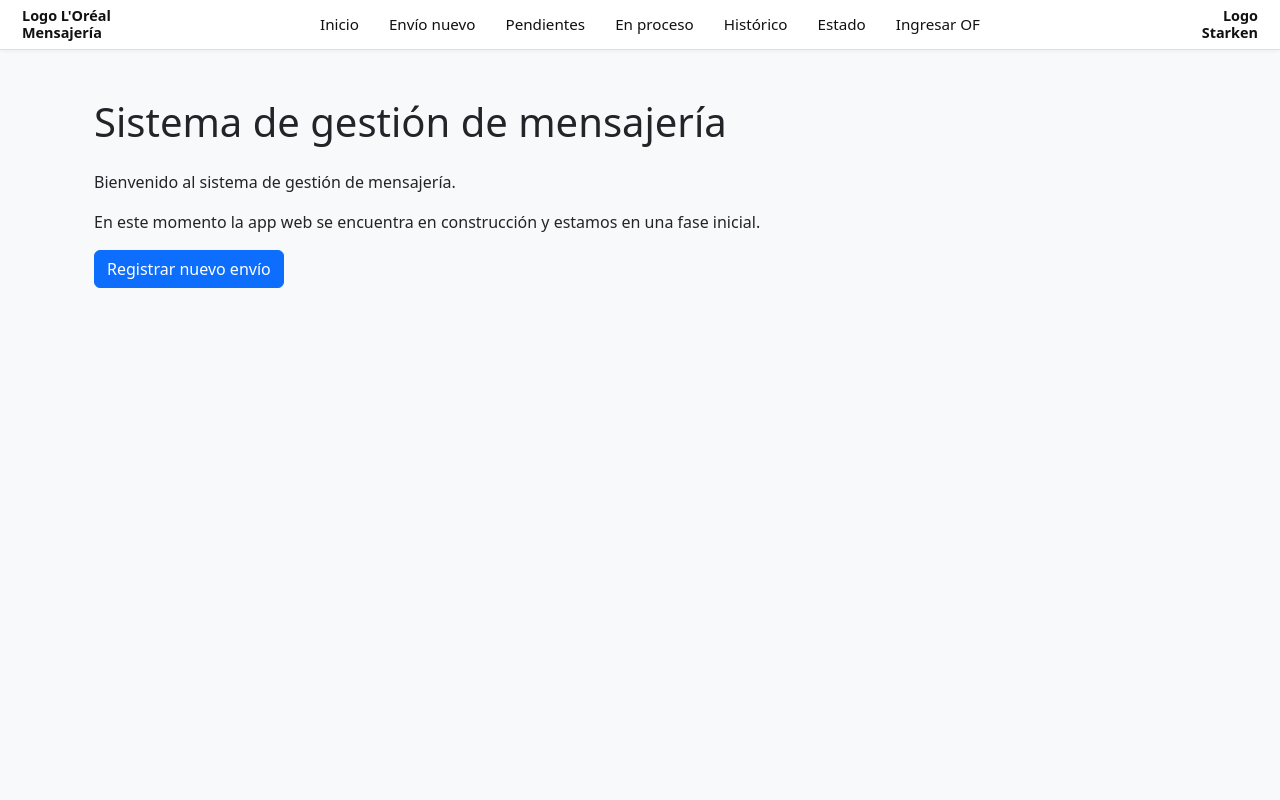
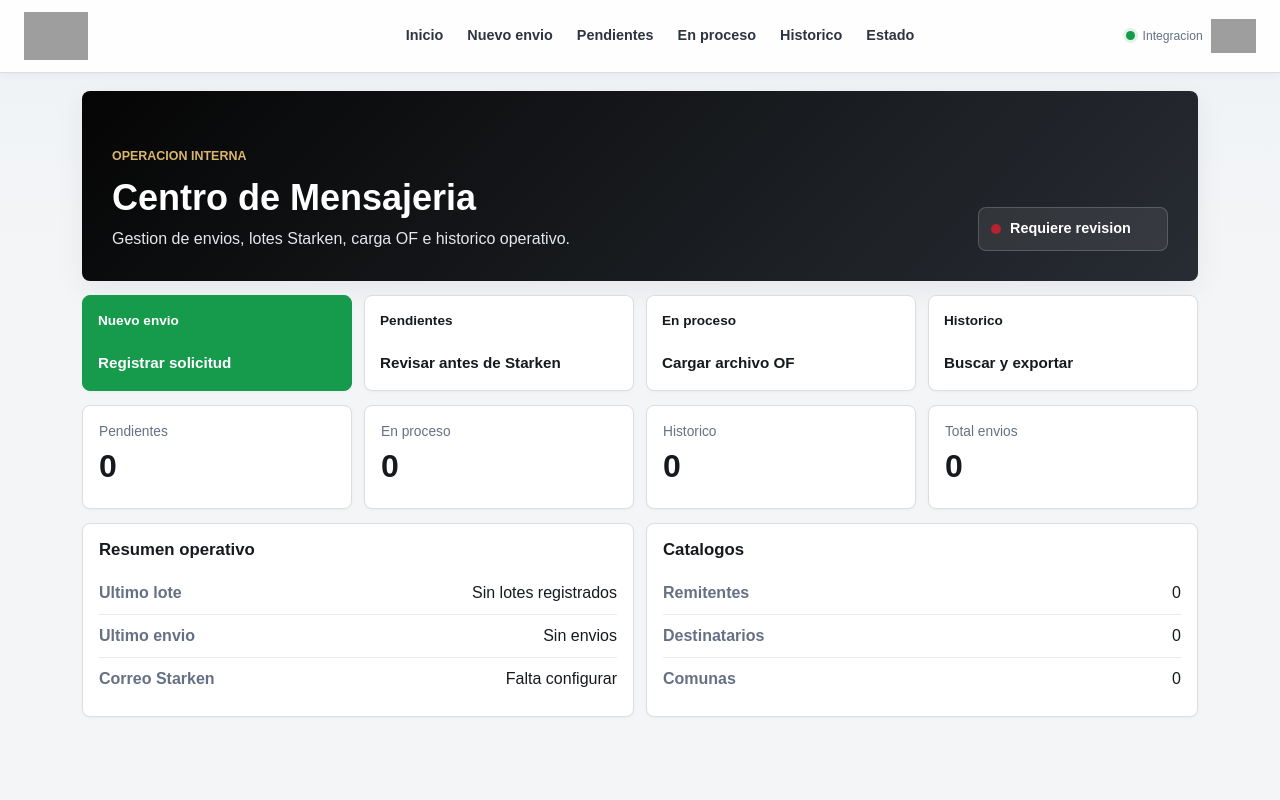
Before and after one commit to renato1505/proyecto-sistema-mensajeria, a Flask app: page / in a window 1280 px wide. Run offline with Flask 3, Linux system fonts and the light colour scheme; data that the repository does not hold is empty; parts of the project's set-up code (start-up, migrations or seed data) failed here and were passed over; grey boxes are pictures that could not be loaded.

Commit message:
Actualizar identidad visual inicial

```diff
--- a/routes/paginas.py
+++ b/routes/paginas.py
@@ -171,7 +171,8 @@ def _query_desde_filtros(db, filtros):
 def registrar_rutas_paginas(app):
     @app.route("/")
     def inicio():
-        return render_template("index.html")
+        estado = obtener_estado_sistema()
+        return render_template("index.html", estado=estado)
 
     @app.route("/estado_sistema")
     def estado_sistema():
--- /dev/null
+++ b/static/css/global.css
@@ -0,0 +1,240 @@
+:root {
+    --app-bg: #f3f5f7;
+    --surface: #ffffff;
+    --surface-muted: #f8fafb;
+    --line: #d9dee5;
+    --line-soft: #e8ebef;
+    --text: #161a1f;
+    --muted: #667085;
+    --muted-strong: #475467;
+    --brand-black: #050505;
+    --brand-green: #169b4d;
+    --brand-green-dark: #0d6f36;
+    --brand-red: #b4232f;
+    --brand-gold: #b08a3c;
+    --shadow-soft: 0 10px 30px rgba(15, 23, 42, 0.06);
+}
+
+html {
+    min-height: 100%;
+}
+
+body {
+    min-height: 100%;
+    color: var(--text);
+    background:
+        linear-gradient(180deg, #eef1f4 0, var(--app-bg) 240px),
+        var(--app-bg);
+    font-family: Arial, Helvetica, sans-serif;
+}
+
+a {
+    text-decoration: none;
+}
+
+.app-header {
+    position: sticky;
+    top: 0;
+    z-index: 1020;
+    background: rgba(255, 255, 255, 0.96);
+    border-bottom: 1px solid var(--line);
+    box-shadow: 0 1px 8px rgba(15, 23, 42, 0.06);
+}
+
+.app-header-inner {
+    display: grid;
+    grid-template-columns: minmax(210px, 260px) 1fr minmax(160px, 220px);
+    align-items: center;
+    gap: 18px;
+    min-height: 72px;
+    padding: 10px 24px;
+}
+
+.brand-main {
+    display: inline-flex;
+    align-items: center;
+    gap: 12px;
+    min-width: 0;
+    color: var(--brand-black);
+}
+
+.brand-main img {
+    max-width: 178px;
+    max-height: 48px;
+    object-fit: contain;
+}
+
+.brand-fallback {
+    display: inline-flex;
+    flex-direction: column;
+    line-height: 1.05;
+}
+
+.brand-fallback strong {
+    color: var(--brand-black);
+    font-size: 1.1rem;
+    letter-spacing: 0;
+}
+
+.brand-fallback small {
+    color: var(--muted);
+    font-size: 0.78rem;
+}
+
+.app-nav {
+    display: flex;
+    align-items: center;
+    justify-content: center;
+    gap: 4px;
+    min-width: 0;
+}
+
+.app-nav a {
+    color: #2e3440;
+    border-radius: 6px;
+    padding: 8px 10px;
+    font-size: 0.9rem;
+    font-weight: 600;
+    white-space: nowrap;
+}
+
+.app-nav a:hover,
+.app-nav a:focus {
+    color: var(--brand-black);
+    background: #eef2f5;
+}
+
+.brand-partner {
+    display: inline-flex;
+    align-items: center;
+    justify-content: flex-end;
+    gap: 8px;
+    color: var(--muted-strong);
+    min-width: 0;
+}
+
+.brand-partner img {
+    max-width: 92px;
+    max-height: 34px;
+    object-fit: contain;
+}
+
+.brand-partner strong {
+    color: var(--brand-green-dark);
+    font-size: 0.95rem;
+}
+
+.partner-text {
+    color: var(--muted);
+    font-size: 0.76rem;
+}
+
+.status-dot {
+    width: 9px;
+    height: 9px;
+    border-radius: 50%;
+    background: var(--brand-green);
+    box-shadow: 0 0 0 3px rgba(22, 155, 77, 0.12);
+}
+
+.app-main {
+    margin-top: 18px;
+    padding-bottom: 36px;
+}
+
+.alert {
+    border-radius: 8px;
+    border-width: 1px;
+}
+
+.alert-auto-hide {
+    transition: opacity 0.5s ease, transform 0.5s ease;
+}
+
+.alert-auto-hide.ocultando {
+    opacity: 0;
+    transform: translateY(-8px);
+}
+
+.btn {
+    border-radius: 6px;
+    font-weight: 700;
+}
+
+.btn-primary {
+    background: var(--brand-black);
+    border-color: var(--brand-black);
+}
+
+.btn-primary:hover,
+.btn-primary:focus {
+    background: #2a2f36;
+    border-color: #2a2f36;
+}
+
+.btn-success {
+    background: var(--brand-green);
+    border-color: var(--brand-green);
+}
+
+.btn-success:hover,
+.btn-success:focus {
+    background: var(--brand-green-dark);
+    border-color: var(--brand-green-dark);
+}
+
+.table {
+    --bs-table-hover-bg: #f5f7f9;
+}
+
+.table thead th {
+    color: #344054;
+    background: #eef1f4;
+    border-color: var(--line);
+    font-size: 0.84rem;
+}
+
+.form-control,
+.form-select {
+    border-color: #cfd6df;
+    border-radius: 6px;
+}
+
+.form-control:focus,
+.form-select:focus {
+    border-color: #8f9aaa;
+    box-shadow: 0 0 0 0.2rem rgba(17, 24, 39, 0.08);
+}
+
+@media (max-width: 1100px) {
+    .app-header-inner {
+        grid-template-columns: 1fr;
+        gap: 8px;
+    }
+
+    .brand-main,
+    .brand-partner {
+        justify-content: center;
+    }
+
+    .app-nav {
+        justify-content: flex-start;
+        overflow-x: auto;
+        padding-bottom: 4px;
+    }
+}
+
+@media (max-width: 576px) {
+    .app-header-inner {
+        padding: 10px 14px;
+    }
+
+    .app-nav a {
+        padding: 7px 9px;
+        font-size: 0.84rem;
+    }
+
+    .brand-partner {
+        display: none;
+    }
+}
--- /dev/null
+++ b/static/css/index.css
@@ -0,0 +1,225 @@
+.home-shell {
+    display: flex;
+    flex-direction: column;
+    gap: 14px;
+}
+
+.home-hero {
+    display: flex;
+    align-items: flex-end;
+    justify-content: space-between;
+    gap: 18px;
+    min-height: 190px;
+    padding: 30px;
+    color: #fff;
+    background:
+        linear-gradient(135deg, rgba(5, 5, 5, 0.98), rgba(42, 47, 54, 0.94)),
+        #050505;
+    border-radius: 8px;
+    box-shadow: var(--shadow-soft);
+}
+
+.home-kicker {
+    display: inline-flex;
+    margin-bottom: 10px;
+    color: #d9b66b;
+    font-size: 0.78rem;
+    font-weight: 800;
+    text-transform: uppercase;
+    letter-spacing: 0;
+}
+
+.home-hero h1 {
+    margin: 0;
+    font-size: 2.25rem;
+    font-weight: 800;
+}
+
+.home-hero p {
+    max-width: 560px;
+    margin: 8px 0 0;
+    color: #e4e7ec;
+    font-size: 1rem;
+}
+
+.home-system-status {
+    display: inline-flex;
+    align-items: center;
+    gap: 9px;
+    min-width: 190px;
+    padding: 10px 12px;
+    background: rgba(255, 255, 255, 0.08);
+    border: 1px solid rgba(255, 255, 255, 0.18);
+    border-radius: 8px;
+}
+
+.home-system-status span {
+    width: 10px;
+    height: 10px;
+    border-radius: 50%;
+}
+
+.home-system-status.ok span {
+    background: var(--brand-green);
+}
+
+.home-system-status.alerta span {
+    background: var(--brand-red);
+}
+
+.home-system-status strong {
+    color: #fff;
+    font-size: 0.9rem;
+}
+
+.home-actions {
+    display: grid;
+    grid-template-columns: repeat(4, minmax(0, 1fr));
+    gap: 12px;
+}
+
+.home-action {
+    display: flex;
+    min-height: 96px;
+    flex-direction: column;
+    justify-content: space-between;
+    padding: 15px;
+    color: var(--text);
+    background: var(--surface);
+    border: 1px solid var(--line);
+    border-radius: 8px;
+    box-shadow: 0 1px 3px rgba(15, 23, 42, 0.04);
+}
+
+.home-action:hover {
+    color: var(--text);
+    border-color: #b8c0cc;
+    transform: translateY(-1px);
+}
+
+.home-action.primary {
+    color: #fff;
+    background: var(--brand-green);
+    border-color: var(--brand-green);
+}
+
+.home-action.primary:hover {
+    color: #fff;
+    background: var(--brand-green-dark);
+}
+
+.home-action span {
+    font-size: 0.85rem;
+    font-weight: 800;
+}
+
+.home-action strong {
+    font-size: 0.95rem;
+}
+
+.home-metrics {
+    display: grid;
+    grid-template-columns: repeat(4, minmax(0, 1fr));
+    gap: 12px;
+}
+
+.home-metrics article,
+.home-panel {
+    background: var(--surface);
+    border: 1px solid var(--line);
+    border-radius: 8px;
+    box-shadow: 0 1px 3px rgba(15, 23, 42, 0.04);
+}
+
+.home-metrics article {
+    min-height: 104px;
+    padding: 16px;
+}
+
+.home-metrics span {
+    display: block;
+    color: var(--muted);
+    font-size: 0.86rem;
+    margin-bottom: 7px;
+}
+
+.home-metrics strong {
+    display: block;
+    color: var(--text);
+    font-size: 2rem;
+    line-height: 1;
+}
+
+.home-panels {
+    display: grid;
+    grid-template-columns: repeat(2, minmax(0, 1fr));
+    gap: 12px;
+}
+
+.home-panel {
+    padding: 16px;
+}
+
+.home-panel h2 {
+    margin: 0 0 12px;
+    color: var(--text);
+    font-size: 1.05rem;
+    font-weight: 800;
+}
+
+.home-panel dl {
+    margin: 0;
+}
+
+.home-panel dl div {
+    display: flex;
+    justify-content: space-between;
+    gap: 18px;
+    padding: 9px 0;
+    border-top: 1px solid var(--line-soft);
+}
+
+.home-panel dl div:first-child {
+    border-top: 0;
+}
+
+.home-panel dt {
+    color: var(--muted);
+    font-weight: 700;
+}
+
+.home-panel dd {
+    margin: 0;
+    color: var(--text);
+    text-align: right;
+    overflow-wrap: anywhere;
+}
+
+@media (max-width: 992px) {
+    .home-hero {
+        align-items: flex-start;
+        flex-direction: column;
+    }
+
+    .home-actions,
+    .home-metrics,
+    .home-panels {
+        grid-template-columns: repeat(2, minmax(0, 1fr));
+    }
+}
+
+@media (max-width: 576px) {
+    .home-hero {
+        padding: 22px;
+    }
+
+    .home-hero h1 {
+        font-size: 1.8rem;
+    }
+
+    .home-actions,
+    .home-metrics,
+    .home-panels {
+        grid-template-columns: 1fr;
+    }
+}
--- a/templates/base.html
+++ b/templates/base.html
@@ -4,116 +4,48 @@
     <meta charset="UTF-8">
     <meta name="viewport" content="width=device-width, initial-scale=1.0">
     <meta name="csrf-token" content="{{ csrf_token() }}">
-    <title>{% block title %}Sistema de Mensajería{% endblock %}</title>
+    <title>{% block title %}Sistema de Mensajeria{% endblock %}</title>
     <link href="https://cdn.jsdelivr.net/npm/bootstrap@5.3.3/dist/css/bootstrap.min.css" rel="stylesheet">
-    <style>
-        body {
-            background-color: #f8f9fa;
-        }
-
-        .header-mini {
-            background: #fff;
-            border-bottom: 1px solid #dcdfe3;
-            box-shadow: 0 1px 4px rgba(0,0,0,0.05);
-        }
-
-        .header-mini .wrap-header {
-            padding: 8px 22px;
-        }
-
-        .header-mini .brand-side {
-            font-weight: 700;
-            font-size: 0.9rem;
-            line-height: 1.15;
-            color: #111;
-            min-width: 130px;
-        }
-
-        .header-mini .menu-central {
-            gap: 10px;
-        }
-
-        .header-mini .menu-central .nav-link {
-            color: #111;
-            font-size: 0.95rem;
-            padding: 4px 10px;
-        }
-
-        .header-mini .menu-central .nav-link:hover {
-            color: #0d6efd;
-        }
-
-        .header-mini .brand-right {
-            font-weight: 700;
-            font-size: 0.9rem;
-            line-height: 1.15;
-            color: #111;
-            min-width: 110px;
-            text-align: right;
-        }
-
-        main.container {
-            margin-top: 14px !important;
-        }
-
-        .alert-auto-hide {
-            transition: opacity 0.5s ease, transform 0.5s ease;
-        }
-
-        .alert-auto-hide.ocultando {
-            opacity: 0;
-            transform: translateY(-8px);
-        }
-    </style>
+    <link rel="stylesheet" href="{{ url_for('static', filename='css/global.css') }}">
+    {% block extra_css %}{% endblock %}
 </head>
 <body>
 
-    <header class="header-mini">
-        <div class="container-fluid wrap-header">
-            <div class="d-flex justify-content-between align-items-center">
+    <header class="app-header">
+        <div class="app-header-inner">
+            <a class="brand-main" href="/">
+                <img src="{{ url_for('static', filename='img/logo_loreal_mensajeria.png') }}"
+                     alt="L'Oreal Mensajeria"
+                     onload="this.nextElementSibling.style.display='none'"
+                     onerror="this.style.display='none'">
+                <span class="brand-fallback">
+                    <strong>L'OREAL</strong>
+                    <small>Centro de Mensajeria</small>
+                </span>
+            </a>
 
-                <div class="brand-side">
-                    Logo L'Oréal<br>
-                    Mensajería
-                </div>
+            <nav class="app-nav" aria-label="Navegacion principal">
+                <a href="/">Inicio</a>
+                <a href="/nuevo_envio">Nuevo envio</a>
+                <a href="/envios">Pendientes</a>
+                <a href="/en_proceso">En proceso</a>
+                <a href="/historico">Historico</a>
+                <a href="/estado_sistema">Estado</a>
+            </nav>
 
-                <nav>
-                    <ul class="nav menu-central">
-                        <li class="nav-item">
-                            <a class="nav-link" href="/">Inicio</a>
-                        </li>
-                        <li class="nav-item">
-                            <a class="nav-link" href="/nuevo_envio">Envío nuevo</a>
-                        </li>
-                        <li class="nav-item">
-                            <a class="nav-link" href="/envios">Pendientes</a>
-                        </li>
-                        <li class="nav-item">
-                            <a class="nav-link" href="/en_proceso">En proceso</a>
-                        </li>
-                        <li class="nav-item">
-                            <a class="nav-link" href="/historico">Histórico</a>
-                        </li>
-                        <li class="nav-item">
-                            <a class="nav-link" href="/estado_sistema">Estado</a>
-                        </li>
-                        <li class="nav-item">
-                            <a class="nav-link" href="/en_proceso">Ingresar OF</a>
-                        </li>
-                    </ul>
-                </nav>
-
-                <div class="brand-right">
-                    Logo<br>
-                    Starken
-                </div>
-
+            <div class="brand-partner">
+                <span class="status-dot"></span>
+                <span class="partner-text">Integracion</span>
+                <img src="{{ url_for('static', filename='img/logo_starken.png') }}"
+                     alt="Starken"
+                     onload="this.nextElementSibling.style.display='none'"
+                     onerror="this.style.display='none'">
+                <strong>Starken</strong>
             </div>
         </div>
     </header>
 
-    <main class="container mt-4">
-
+    <main class="app-main container">
         {% with messages = get_flashed_messages(with_categories=true) %}
             {% if messages %}
                 {% for category, message in messages %}
--- a/templates/index.html
+++ b/templates/index.html
@@ -2,14 +2,105 @@
 
 {% block title %}Inicio{% endblock %}
 
+{% block extra_css %}
+<link rel="stylesheet" href="{{ url_for('static', filename='css/index.css') }}">
+{% endblock %}
+
 {% block content %}
-<div class="container mt-5">
-    <h1 class="mb-4">Sistema de gestión de mensajería</h1>
-    <p>Bienvenido al sistema de gestión de mensajería.</p>
-    <p>En este momento la app web se encuentra en construcción y estamos en una fase inicial.</p>
+<div class="home-shell">
+    <section class="home-hero">
+        <div class="home-hero-copy">
+            <span class="home-kicker">Operacion interna</span>
+            <h1>Centro de Mensajeria</h1>
+            <p>Gestion de envios, lotes Starken, carga OF e historico operativo.</p>
+        </div>
 
-    <a href="/nuevo_envio" class="btn btn-primary">
-        Registrar nuevo envío
-    </a>
+        <div class="home-system-status {% if estado.general_ok %}ok{% else %}alerta{% endif %}">
+            <span></span>
+            <strong>{% if estado.general_ok %}Sistema operativo{% else %}Requiere revision{% endif %}</strong>
+        </div>
+    </section>
+
+    <section class="home-actions" aria-label="Accesos rapidos">
+        <a href="/nuevo_envio" class="home-action primary">
+            <span>Nuevo envio</span>
+            <strong>Registrar solicitud</strong>
+        </a>
+        <a href="/envios" class="home-action">
+            <span>Pendientes</span>
+            <strong>Revisar antes de Starken</strong>
+        </a>
+        <a href="/en_proceso" class="home-action">
+            <span>En proceso</span>
+            <strong>Cargar archivo OF</strong>
+        </a>
+        <a href="/historico" class="home-action">
+            <span>Historico</span>
+            <strong>Buscar y exportar</strong>
+        </a>
+    </section>
+
+    <section class="home-metrics">
+        <article>
+            <span>Pendientes</span>
+            <strong>{{ estado.conteos.get("pendientes", 0) }}</strong>
+        </article>
+        <article>
+            <span>En proceso</span>
+            <strong>{{ estado.conteos.get("en_proceso", 0) }}</strong>
+        </article>
+        <article>
+            <span>Historico</span>
+            <strong>{{ estado.conteos.get("historico", 0) }}</strong>
+        </article>
+        <article>
+            <span>Total envios</span>
+            <strong>{{ estado.conteos.get("envios_total", 0) }}</strong>
+        </article>
+    </section>
+
+    <section class="home-panels">
+        <div class="home-panel">
+            <h2>Resumen operativo</h2>
+            <dl>
+                <div>
+                    <dt>Ultimo lote</dt>
+                    <dd>{{ estado.conteos.get("ultimo_lote", "Sin lotes registrados") }}</dd>
+                </div>
+                <div>
+                    <dt>Ultimo envio</dt>
+                    <dd>
+                        {% if estado.conteos.get("ultimo_envio_fecha") %}
+                            {{ estado.conteos.get("ultimo_envio_fecha").strftime("%d/%m/%Y %H:%M") }}
+                        {% else %}
+                            Sin envios
+                        {% endif %}
+                    </dd>
+                </div>
+                <div>
+                    <dt>Correo Starken</dt>
+                    <dd>{% if estado.correo.ok %}Configurado{% else %}Falta configurar{% endif %}</dd>
+                </div>
+            </dl>
+        </div>
+
+        <div class="home-panel">
+            <h2>Catalogos</h2>
+            <dl>
+                <div>
+                    <dt>Remitentes</dt>
+                    <dd>{{ estado.conteos.get("remitentes", 0) }}</dd>
+                </div>
+                <div>
+                    <dt>Destinatarios</dt>
+                    <dd>{{ estado.conteos.get("destinatarios", 0) }}</dd>
+                </div>
+                <div>
+                    <dt>Comunas</dt>
+                    <dd>{{ estado.conteos.get("comunas", 0) }}</dd>
+                </div>
+            </dl>
+        </div>
+    </section>
 </div>
 {% endblock %}
```
Also changed, not shown: 1 other file.
